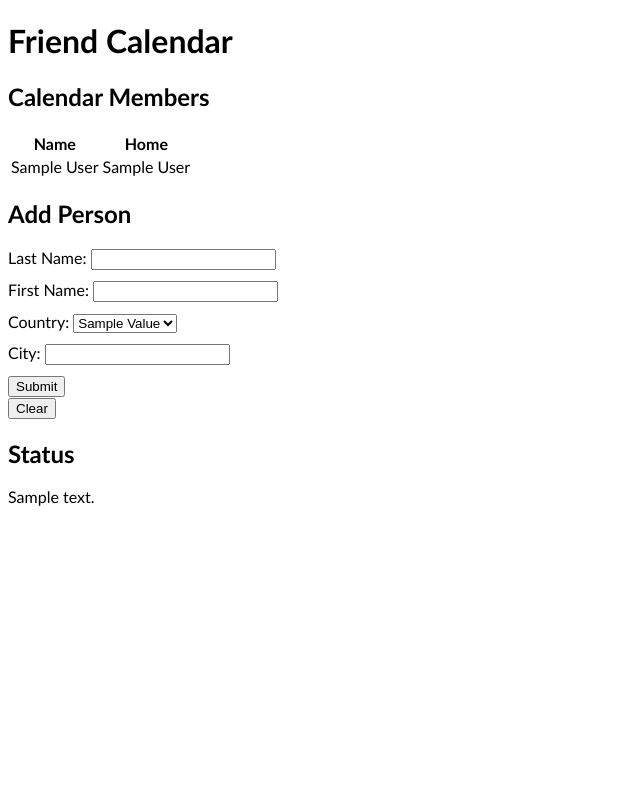
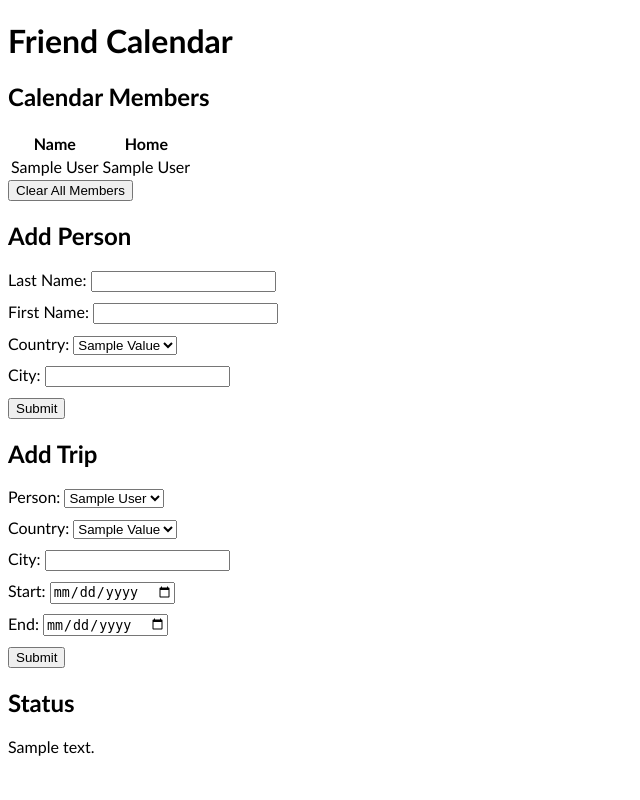
Before and after one commit to ahilbers/calendar, a Flask app: template schedules/frontend/templates/home.html in a window 1280 px wide. Shown: the whole page, without its empty margins (0-640 px from the left). Run offline with Flask 3, Linux system fonts and the light colour scheme; the template is opened without the code that fills it: most values are stand-ins (such as "Sample title", 1, 10 or a date in 2020).

Commit message:
add form to add trip

```diff
--- a/schedules/frontend/templates/home.html
+++ b/schedules/frontend/templates/home.html
@@ -16,7 +16,6 @@
     {# Calendar Members #}
     <div>
         <h2>Calendar Members</h2>
-    {# {{ calendar.single_person_calendars | tojson }} #}
         <table>
             <thead>
                 <tr> <th>Name</th> <th>Home</th> </tr>
@@ -31,21 +30,12 @@
             </tbody>
         </table>
 
-
+        {# Button to clear all people #}
+        <form method="post">
+            <input type="hidden" name="request_type" value={{ RequestType.CLEAR_ALL_PEOPLE }}>
+            <button type="submit">Clear All Members</button>
+        </form>
     </div>
-
-    {# Button: Display Calendar #}
-    {# <div>
-    <h2>View Calendar</h2>
-    <button id="show-calendar">Show Calendar</button>
-    <div id="calendar-container"></div>
-    <script>
-        const calendar_render = {{ calendar.render() | tojson }}
-        document.getElementById("show-calendar").addEventListener("click", () => {
-            document.getElementById("calendar-container").textContent = calendar_render
-        })
-    </script>
-    </div> #}
 
     {# Form: Add person #}
     <div>
@@ -61,7 +51,7 @@
                 First Name: <input type="text" name="first_name">
             </label>
 
-            {# Drop-down list for home country, free field for home city#}
+            {# Drop-down list for home country, free field for home city #}
             <label style="display:block; margin-bottom:10px">
                 Country:
                 <select id="country", name="home_country">
@@ -77,15 +67,49 @@
             {# Submit button #}
             <button type="submit">Submit</button>
         </form>
+    </div>
 
-        {# Button to clear all people #}
+    {# Form: Add Trip #}
+    <div>
+        <h2>Add Trip</h2>
         <form method="post">
-            <input type="hidden" name="request_type" value={{ RequestType.CLEAR_ALL_PEOPLE }}>
-            <button type="submit">Clear</button>
+            <input type="hidden" name="request_type" value={{ RequestType.ADD_TRIP }}>
+
+            {# Drop-down list for person #}
+            <label style="display:block; margin-bottom:10px">
+                Person:
+                <select id="person", name="trip_person">
+                    {% for single_person_calendar in calendar.single_person_calendars %}
+                        <option value="hello">{{ single_person_calendar.person.display_name_frontend }}</option>
+                    {% endfor %}
+                </select>
+            </label>
+
+            {# Drop-down list for home country, free field for home city #}
+            <label style="display:block; margin-bottom:10px">
+                Country:
+                <select id="country", name="trip_country">
+                    {% for c in objects.Country %}
+                        <option value="{{ c.name }}">{{ c.value.replace("_", " ").title() }}</option>
+                    {% endfor %}
+                </select>
+            </label>
+            <label style="display:block; margin-bottom:10px">
+                City: <input type="text" name="trip_city">
+            </label>
+            <label style="display:block; margin-bottom:10px;">
+                Start: <input type="date" name="start_date">
+            </label>
+            <label style="display:block; margin-bottom:10px;">
+                End: <input type="date" name="end_date">
+            </label>
+
+            {# Submit button #}
+            <button type="submit">Submit</button>
         </form>
     </div>
 
-    {# Error messages #}
+    {# Status messages #}
     <div>
         <h2>Status</h2>
         <div class="error"> {{ response.frontend_message }} </div>
```
Lines whose indentation alone changed are shown as unchanged.
